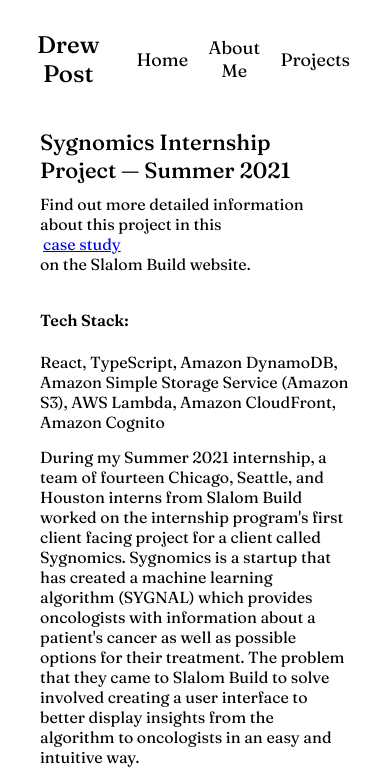
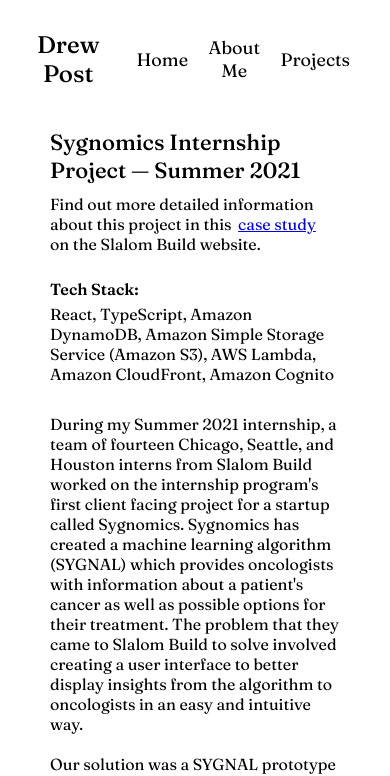
Before and after one commit to drew-post/personal-website, an Angular app: page /projects/sygnomics in a window 390 px wide. Shown: the top 776 px of the page. Built offline with nearby package versions, Linux system fonts and the light colour scheme.

Commit message:
Clean up sygnomics component

```diff
--- a/src/app/components/sygnomics/sygnomics.component.html
+++ b/src/app/components/sygnomics/sygnomics.component.html
@@ -1,22 +1,20 @@
 <div class="sygnomics">
-    <div class="sygnomics__container">
+    <div class="sygnomics__text-container">
         <h2 class="sygnomics__title">{{projectDetails.title}}</h2>
-        <div class="sygnomics__desc-container">
-            <p>Find out more detailed information about this project in this </p>
-            <a href={{projectDetails.link}} class="sygnomics__link" target="_blank">case study</a>
-            <p>on the Slalom Build website.</p>
+        <div class="sygnomics__find-out-more-container">
+            <p>Find out more detailed information about this project in this <a href={{projectDetails.link}} class="sygnomics__link" target="_blank">case study</a> on the Slalom Build website.</p>
         </div>
-        <div class="sygnomics__desc-container">
+        <div class="sygnomics__tech-stack-container">
             <h4 class="sygnomics__second-title">
                 Tech Stack:
             </h4>
-            <p class="sygnomics__description">
+            <p class="sygnomics__tech-stack-description">
                 React, TypeScript, Amazon DynamoDB, Amazon Simple Storage Service (Amazon S3), AWS Lambda, Amazon CloudFront, Amazon Cognito
             </p>
         </div>
         <div class="sygnomics__desc-container">
             <p class="sygnomics__description">
-               During my Summer 2021 internship, a team of fourteen Chicago, Seattle, and Houston interns from Slalom Build worked on the internship program's first client facing project for a client called Sygnomics. Sygnomics is a startup that has created a machine learning algorithm (SYGNAL) which provides oncologists with information about a patient's cancer as well as possible options for their treatment. The problem that they came to Slalom Build to solve involved creating a user interface to better display insights from the algorithm to oncologists in an easy and intuitive way.<br><br>
+               During my Summer 2021 internship, a team of fourteen Chicago, Seattle, and Houston interns from Slalom Build worked on the internship program's first client facing project for a startup called Sygnomics. Sygnomics has created a machine learning algorithm (SYGNAL) which provides oncologists with information about a patient's cancer as well as possible options for their treatment. The problem that they came to Slalom Build to solve involved creating a user interface to better display insights from the algorithm to oncologists in an easy and intuitive way.<br><br>
 
                Our solution was a SYGNAL prototype that allowed an oncologist to create an account, log in, view a list of their patients in a patient portal, and view a detailed dashboard of information about each patient that includes specifics from the SYGNAL algorithm. This involved building endpoints that would grab patient, oncologist, and therapy information from a mock database and sending it to our frontend UI, which we built to display key information to the user. I worked fullstack on this project, first establishing these endpoints and then building some of the frontend components of the UI towards the end of the engagement.<br><br>
 
@@ -24,4 +22,7 @@
             </p>
         </div>
     </div>
+    <!-- <div class="sygnomics__picture-container">
+        <a class="sygnomics__display-image"></a>
+    </div> -->
 </div>
--- a/src/app/components/sygnomics/sygnomics.component.scss
+++ b/src/app/components/sygnomics/sygnomics.component.scss
@@ -1,16 +1,46 @@
 :host .sygnomics {
     padding: 30px 30px 30px 55px;
+    display: flex;
+    flex-direction: row;
+    align-items: flex-start;
 
     &__text-container {
         display: flex;
         flex-direction: column;
         align-items: flex-start;
-        padding: 10px;
+        padding: 0 10px 10px 10px;
+    }
+
+    &__picture-container {
+        padding: 200px;
+        align-items: center;
+    }
+
+    &__display-image {
+        width: 100px;
+        height: 100px;
+        border: none;
+        background: url("../../../assets/images/sygnomics.jpg") no-repeat;
+        background-size: cover;
     }
 
     &__title {
         font-weight: 500;
         padding-bottom: 10px;
+    }
+
+    &__find-out-more-container {
+        display: flex;
+        flex-direction: row;
+        align-items: center;
+        padding-bottom: 15px;
+    }
+
+    &__tech-stack-container {
+        display: flex;
+        flex-direction: row;
+        align-items: center;
+        padding-bottom: 15px;
     }
 
     &__desc-container {
@@ -28,6 +58,12 @@
     &__second-title {
         font-weight: 600;
         padding-right: 8px;
+        margin: 0;
+        white-space: nowrap;
+        align-self: flex-start;
+    }
+
+    &__tech-stack-description {
     }
 
     &__description {
@@ -45,5 +81,16 @@
             flex-direction: column;
             align-items: flex-start;
         }
+
+        &__tech-stack-container {
+            flex-direction: column;
+            align-items: flex-start;
+            padding-bottom: 30px;
+        }
+
+        &__second-title {
+            padding: 0;
+            margin: 10px 0 5px 0;
+        }
     }
 }
--- a/src/app/components/sygnomics/sygnomics.component.ts
+++ b/src/app/components/sygnomics/sygnomics.component.ts
@@ -10,7 +10,7 @@
 
   projectDetails: ProjectDetailsItem = {
     title: "Sygnomics Internship Project — Summer 2021",
-    link: "https://www.slalombuild.com/our-work/sygnomics"
+    link: "https://www.slalombuild.com/our-work/sygnomics",
   }
 
   constructor() { }
```
